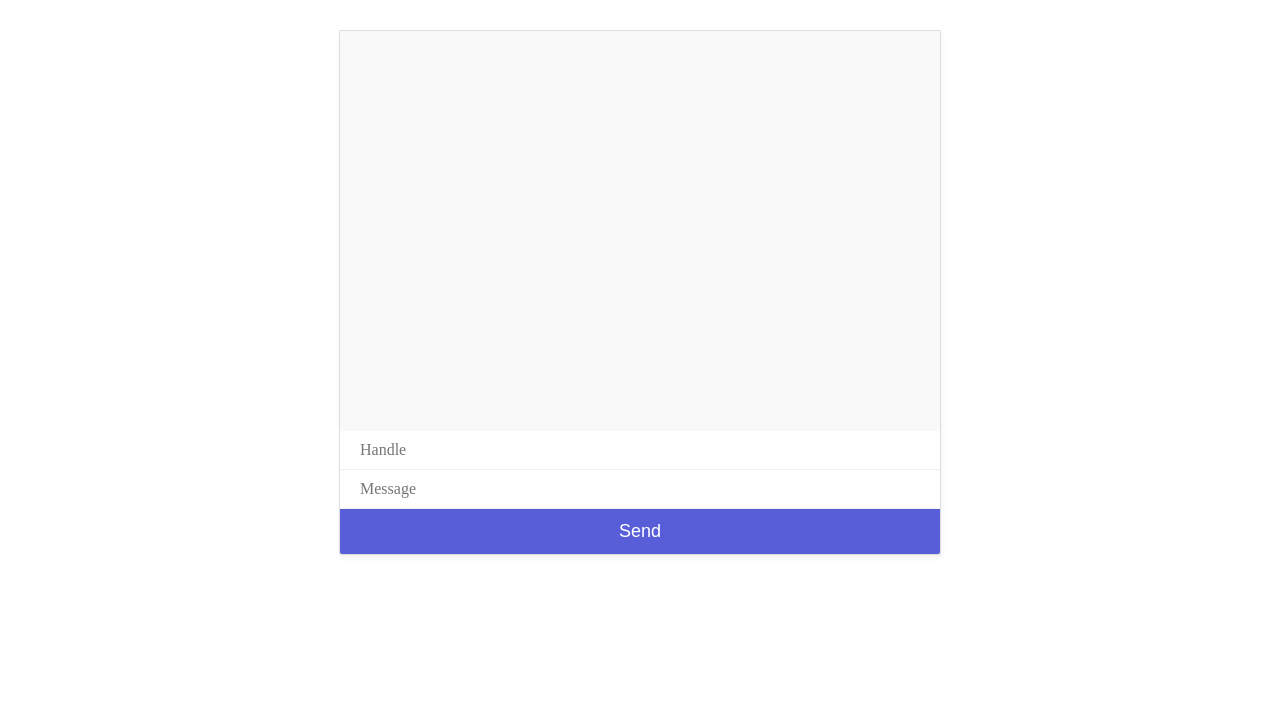
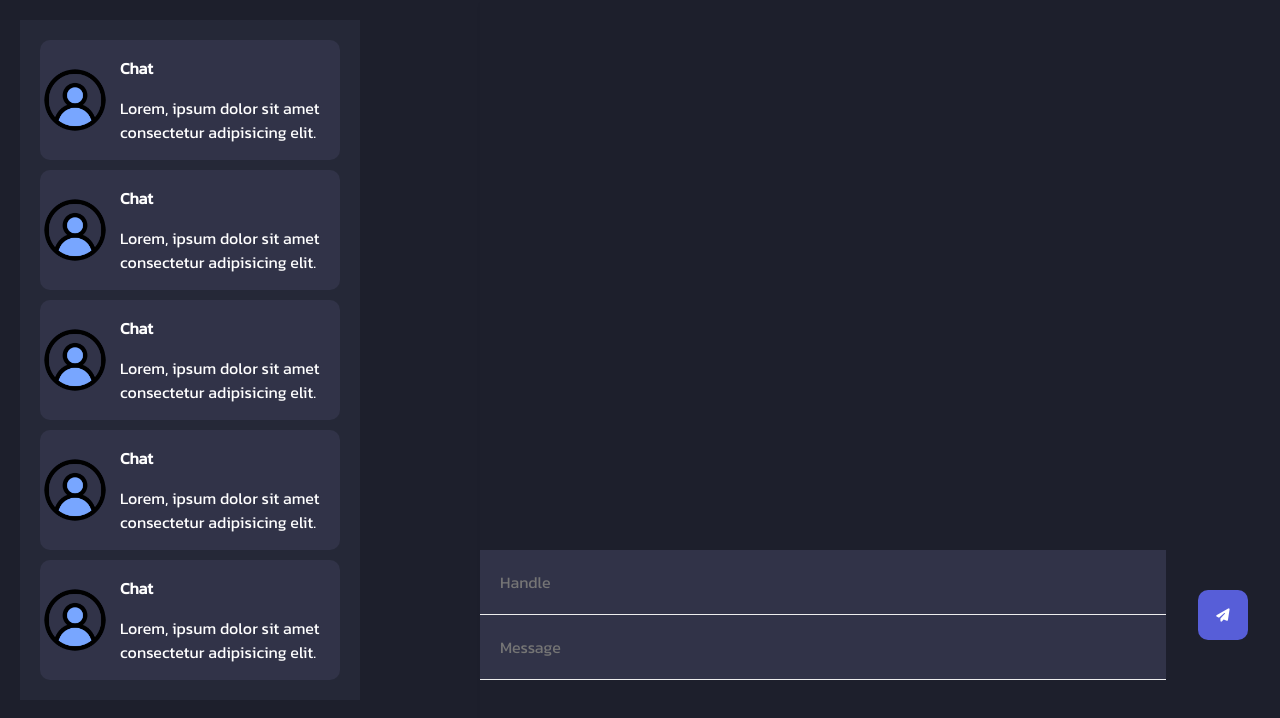
Before and after one commit to ivangc09/Chat-con-Node, a website: page public/index.html in a window 1280 px wide. Drawn offline with nearby package versions, Linux system fonts and the light colour scheme; no server answers.

Commit message:
diseño chat

```diff
--- a/public/chat.js
+++ b/public/chat.js
@@ -22,7 +22,7 @@ message.addEventListener('keypress',function(){
 
 socket.on('chat',function(data){
     feedback.innerHTML = "";
-    output.innerHTML += '<p><strong>' + data.handle + ': </strong>' + data.message + '</p>';
+    output.innerHTML += '<p><strong>' + data.handle + '</strong> <br>' + data.message + '</p>';
 });
 
 socket.on('typing',function(data){
--- a/public/index.html
+++ b/public/index.html
@@ -4,20 +4,79 @@
     <meta charset="UTF-8">
     <meta name="viewport" content="width=device-width, initial-scale=1.0">
     <script src=" https://cdnjs.cloudflare.com/ajax/libs/socket.io/4.8.1/socket.io.min.js"></script>
+    <link rel="preconnect" href="https://fonts.googleapis.com">
+    <link rel="preconnect" href="https://fonts.gstatic.com" crossorigin>
+    <link href="https://fonts.googleapis.com/css2?family=Kanit&display=swap" rel="stylesheet">
+    <link rel="stylesheet" href="https://cdnjs.cloudflare.com/ajax/libs/font-awesome/6.4.2/css/all.min.css">
     <link rel="stylesheet" href="style.css">
     <title>Chat Node-JS</title>
 </head>
-<body>
-    <div id="mario-chat">
-        <div id="chat-window">
-            <div id="output"></div>
-            <div id="feedback"></div>
+<body class="kanit-regular">
+    <div class="main-container">
+        <div class="chats-menu">
+            <div class="chat">
+                <img src="assets/user.png" alt="user-photo">
+                <div class="text">
+                    <p class="kanit-regular"><strong>Chat</strong></p>
+                    <p class="kanit-regular">Lorem, ipsum dolor sit amet consectetur adipisicing elit.
+                    </p>
+                </div>
+            </div>
+
+            <div class="chat">
+                <img src="assets/user.png" alt="user-photo">
+                <div class="text">
+                    <p class="kanit-regular"><strong>Chat</strong></p>
+                    <p class="kanit-regular">Lorem, ipsum dolor sit amet consectetur adipisicing elit.
+                    </p>
+                </div>
+            </div>
+
+            <div class="chat">
+                <img src="assets/user.png" alt="user-photo">
+                <div class="text">
+                    <p class="kanit-regular"><strong>Chat</strong></p>
+                    <p class="kanit-regular">Lorem, ipsum dolor sit amet consectetur adipisicing elit.
+                    </p>
+                </div>
+            </div>
+
+            <div class="chat">
+                <img src="assets/user.png" alt="user-photo">
+                <div class="text">
+                    <p class="kanit-regular"><strong>Chat</strong></p>
+                    <p class="kanit-regular">Lorem, ipsum dolor sit amet consectetur adipisicing elit.
+                    </p>
+                </div>
+            </div>
+
+            <div class="chat">
+                <img src="assets/user.png" alt="user-photo">
+                <div class="text">
+                    <p class="kanit-regular"><strong>Chat</strong></p>
+                    <p class="kanit-regular">Lorem, ipsum dolor sit amet consectetur adipisicing elit.
+                    </p>
+                </div>
+            </div>
+
         </div>
+        <div id="mario-chat">
 
-        <input type="text" placeholder="Handle" id="handle">
-        <input type="text" placeholder="Message" id="message">
-        <button id="send">Send</button>
+            <div id="chat-window">
+                <div id="output"></div>
+                <div id="feedback"></div>
+            </div>
+
+            <div class="inputs">
+                <input type="text" placeholder="Handle" id="handle" class="kanit-regular">
+                <input type="text" placeholder="Message" id="message" class="kanit-regular">
+                <button id="send">
+                    <i class="fa-solid fa-paper-plane"></i>
+                </button>
+            </div>
+        </div>
     </div>
+
     <script src="/chat.js"></script>
 </body>
 </html>
--- a/public/style.css
+++ b/public/style.css
@@ -1,5 +1,7 @@
 body{
     font-family: 'Nunito';
+    margin: 0;
+    background: #1d1f2c;
 }
 
 h2{
@@ -9,9 +11,7 @@ h2{
 }
 
 #mario-chat{
-    max-width: 600px;
-    margin: 30px auto;
-    border: 1px solid #ddd;
+    width: 800px;
     box-shadow: 1px 3px 5px rgba(0,0,0,0.05);
     border-radius: 2px;
 }
@@ -19,14 +19,19 @@ h2{
 #chat-window{
     height: 400px;
     overflow: auto;
-    background: #f9f9f9;
+    background: #1d1f2c;
 }
 
+
 #output p{
-    padding: 14px 0px;
-    margin: 0 20px;
-    border-bottom: 1px solid #e9e9e9;
-    color: #555;
+    padding-left: 20px;
+    padding-top: 10px;
+    margin: 20px;
+    background-color: #575ed8;
+    width: 150px;
+    height: 50px;
+    border-radius: 10px;
+    color: white;
 }
 
 #feedback p{
@@ -36,7 +41,8 @@ h2{
 }
 
 #output strong{
-    color: #575ed8;
+    /*color: #575ed8;*/
+    color: white;
 }
 
 label{
@@ -46,24 +52,90 @@ label{
 }
 
 input{
-    padding: 10px 20px;
+    padding: 20px;
     box-sizing: border-box;
-    background: #eee;
     border: 0;
-    display: block;
-    width: 100%;
-    background: #fff;
+    background: #313348;
     border-bottom: 1px solid #eee;
     font-family: Nunito;
     font-size: 16px;
+    color:white;
 }
+
 
 button{
     background: #575ed8;
     color: #fff;
-    font-size: 18px;
-    border: 0;
+    border:none;
     padding: 12px 0;
+    width: 50px;
+    height: 50px;
+    border-radius: 10px;
+}
+
+.main-container{
+    background: #1d1f2c;
+    height: 100vh;
+    width: 100vw;
+    display: flex;
+    justify-content: center;
+    gap: 100px;
+}
+
+.chats-menu{
+    width: 300px;
+    height: fit-content;
+    margin: 20px;
+    background: #252837;
+    padding: 20px;
+    display: flex;
+    flex-direction: column;
+    justify-content: space-around;
+    gap:10px;
+}
+
+.chat{
+    display: flex;
+    justify-content: center;
+    align-items: center;
+    background: #313348;
+    border-radius: 10px;
+    gap:10px;
+}
+
+.chat p{
+    color: white;
+}
+
+.chat img{
+    width: 70px;
+    height: 70px;
+}
+
+.text{
+    max-width: 250px;;
+}
+
+.kanit-regular {
+    font-family: "Kanit", serif;
+    font-weight: 400;
+    font-style: normal;
+}
+
+.inputs{
+    margin-top: 150px;
+    display: grid;
+    grid-template-columns: 6fr 1fr;
+    justify-items: center;
+    align-items: center;
+}
+
+#handle,
+#message{
+    grid-column: 1;
     width: 100%;
-    border-radius: 0 0 2px 2px;
 }
+#send{
+    grid-column: 2;
+    grid-row: 1/3;
+}
```
Also changed, not shown: public/assets/paper-plane-solid.svg (added), public/assets/user.png (added).
